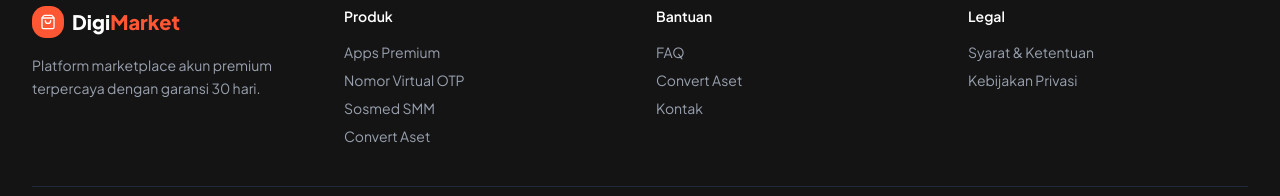
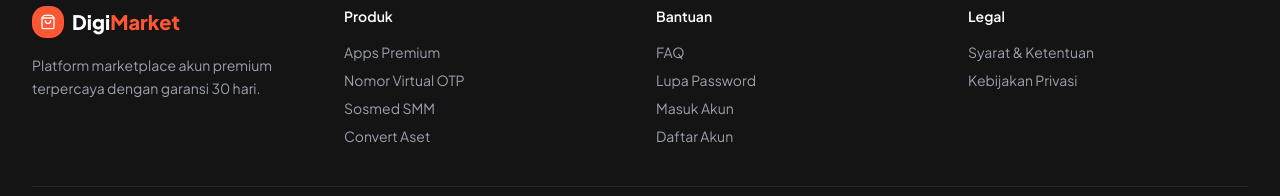
Before and after one commit to pikipici/premium-hub, a Next.js app in the folder premiumhub-web/: page /product/nokos in a window 1280 px wide. Shown: the part 1359-1555 px from the top of the page. Built offline with nearby package versions, Linux system fonts and the light colour scheme; no server answers.

Commit message:
ui(footer): realign Bantuan links to account/support routes

```diff
--- a/premiumhub-web/src/components/layout/Footer.tsx
+++ b/premiumhub-web/src/components/layout/Footer.tsx
@@ -32,8 +32,9 @@ export default function Footer() {
             <h4 className="font-semibold mb-4 text-sm">Bantuan</h4>
             <div className="space-y-2">
               <Link href="/faq" className="block text-sm text-gray-400 hover:text-white transition-colors">FAQ</Link>
-              <Link href="/product/convert" className="block text-sm text-gray-400 hover:text-white transition-colors">Convert Aset</Link>
-              <Link href="/faq" className="block text-sm text-gray-400 hover:text-white transition-colors">Kontak</Link>
+              <Link href="/lupa-password" className="block text-sm text-gray-400 hover:text-white transition-colors">Lupa Password</Link>
+              <Link href="/login" className="block text-sm text-gray-400 hover:text-white transition-colors">Masuk Akun</Link>
+              <Link href="/register" className="block text-sm text-gray-400 hover:text-white transition-colors">Daftar Akun</Link>
             </div>
           </div>
 
```
